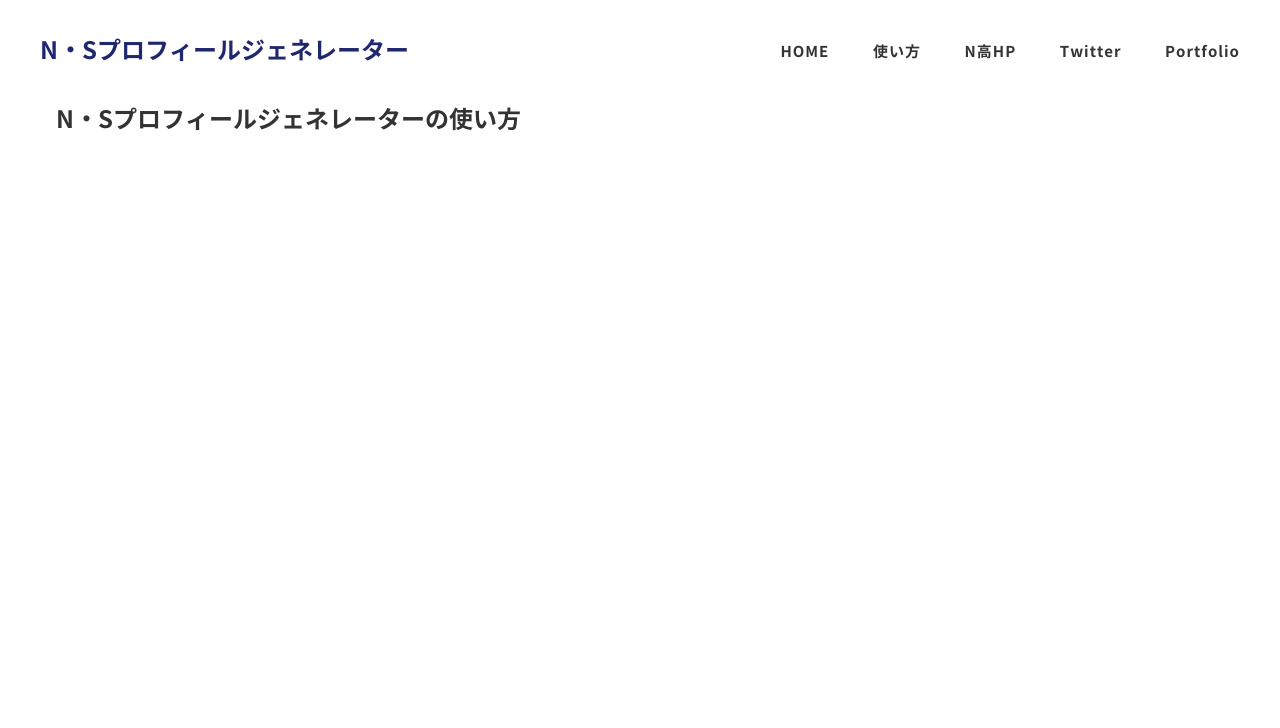
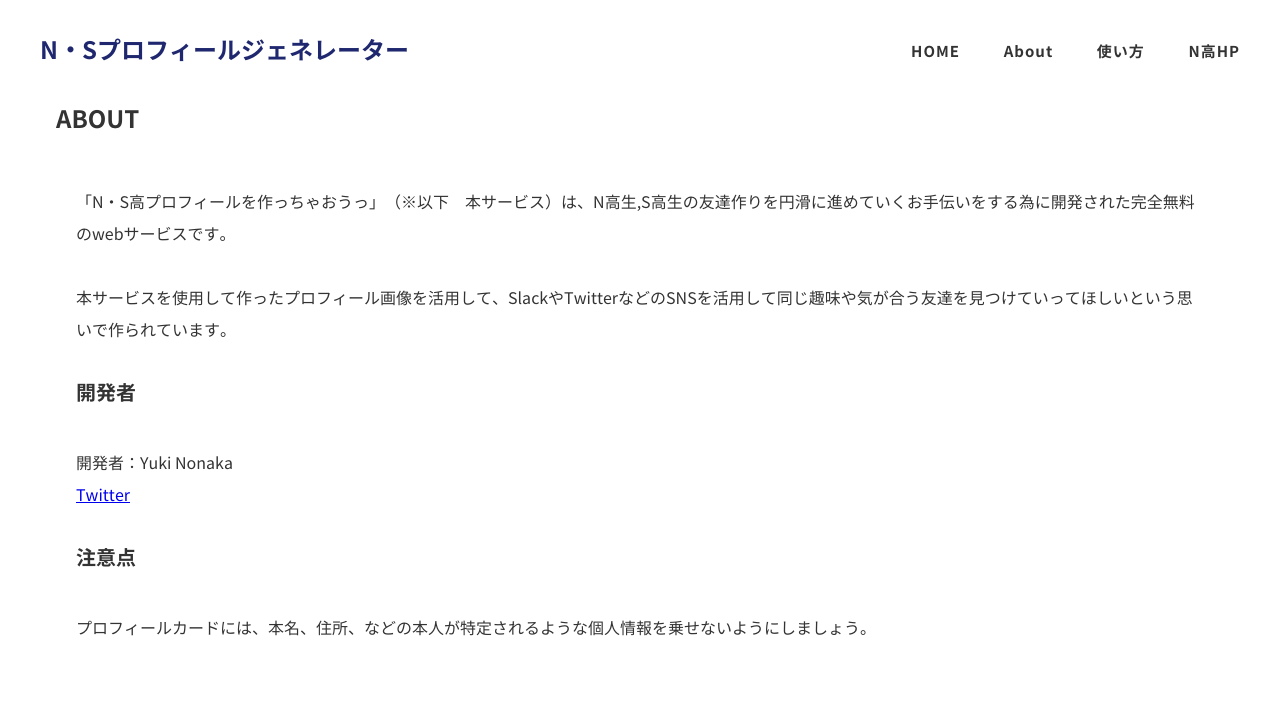
Before and after one commit to NONAKA-Yuuki/NS_Profile_Generator, a plain HTML site: page about.html in a window 1280 px wide. Drawn offline with nearby package versions, Linux system fonts and the light colour scheme.

Commit message:
usageとaboutを加筆

```diff
--- a/about.html
+++ b/about.html
@@ -12,13 +12,12 @@
         <div class="header__inner">
             <h1><a href="index.html">N・Sプロフィールジェネレーター</a></h1>
             <nav class="header__nav" id="js-header-menu">
-
                 <ul class="header__nav__list">
                     <li class="item"><a href="index.html">HOME</a></li>
+                    <li class="item"><a href="about.html">About</a></li>
                     <li class="item"><a href="usage.html">使い方</a></li>
                     <li class="item"><a href="https://nnn.ed.jp/" target="_blank" rel="noopener noreferrer">N高HP</a></li>
-                    <li class="item"><a href="https://twitter.com/Yuuki89363093" target="_blank" rel="noopener noreferrer">Twitter</a></li>
-                    <li class="item"><a href="#" target="_blank" rel="noopener noreferrer">Portfolio</a></li>
+                    <!--<li class="item"><a href="#" target="_blank" rel="noopener noreferrer">Portfolio</a></li>-->
                 </ul>
             </nav>
             <div class="hum-box" id="js-header-button">
@@ -31,7 +30,18 @@
 
     <main>
         <div class="about_container">
-            <h2>N・Sプロフィールジェネレーターの使い方</h2>
+            <h2>ABOUT</h2>
+            <div class="article">
+                <p>「N・S高プロフィールを作っちゃおうっ」（※以下　本サービス）は、N高生,S高生の友達作りを円滑に進めていくお手伝いをする為に開発された完全無料のwebサービスです。</p>
+                <p>本サービスを使用して作ったプロフィール画像を活用して、SlackやTwitterなどのSNSを活用して同じ趣味や気が合う友達を見つけていってほしいという思いで作られています。</p>
+
+                <h3>開発者</h3>
+                <p>開発者：Yuki Nonaka<br><a href="https://twitter.com/Yuki_A5SB">Twitter</a></p>
+
+                <h3>注意点</h3>
+                <p>プロフィールカードには、本名、住所、などの本人が特定されるような個人情報を乗せないようにしましょう。</p>
+
+            </div>
         </div>
     </main>
 
--- a/scss/pages/_about.scss
+++ b/scss/pages/_about.scss
@@ -3,3 +3,18 @@
     margin: 0 auto;
     padding: 0 16px;
 }
+
+.article {
+    width: 100%;
+    padding: 50px 20px;
+    h3 {
+        font-size: 20px;
+        color: $main_color;
+        margin-bottom: 40px;
+    }
+    p {
+        font-size: 16px;
+        line-height: 2;
+        margin-bottom: 32px;
+    }
+}
```
Also changed, not shown: index.html (+2 -2 lines), usage.html (+3 -3 lines), style.css.
